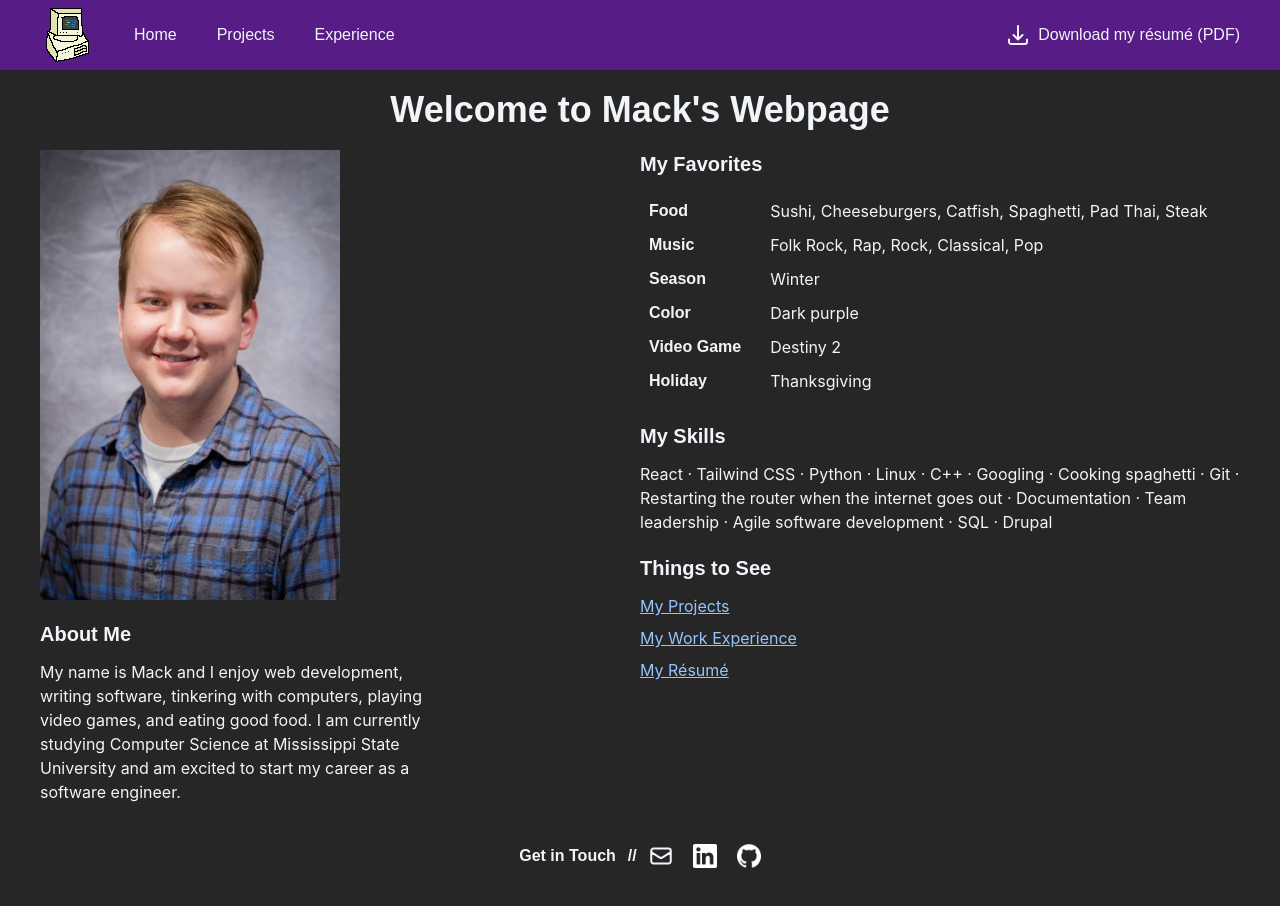
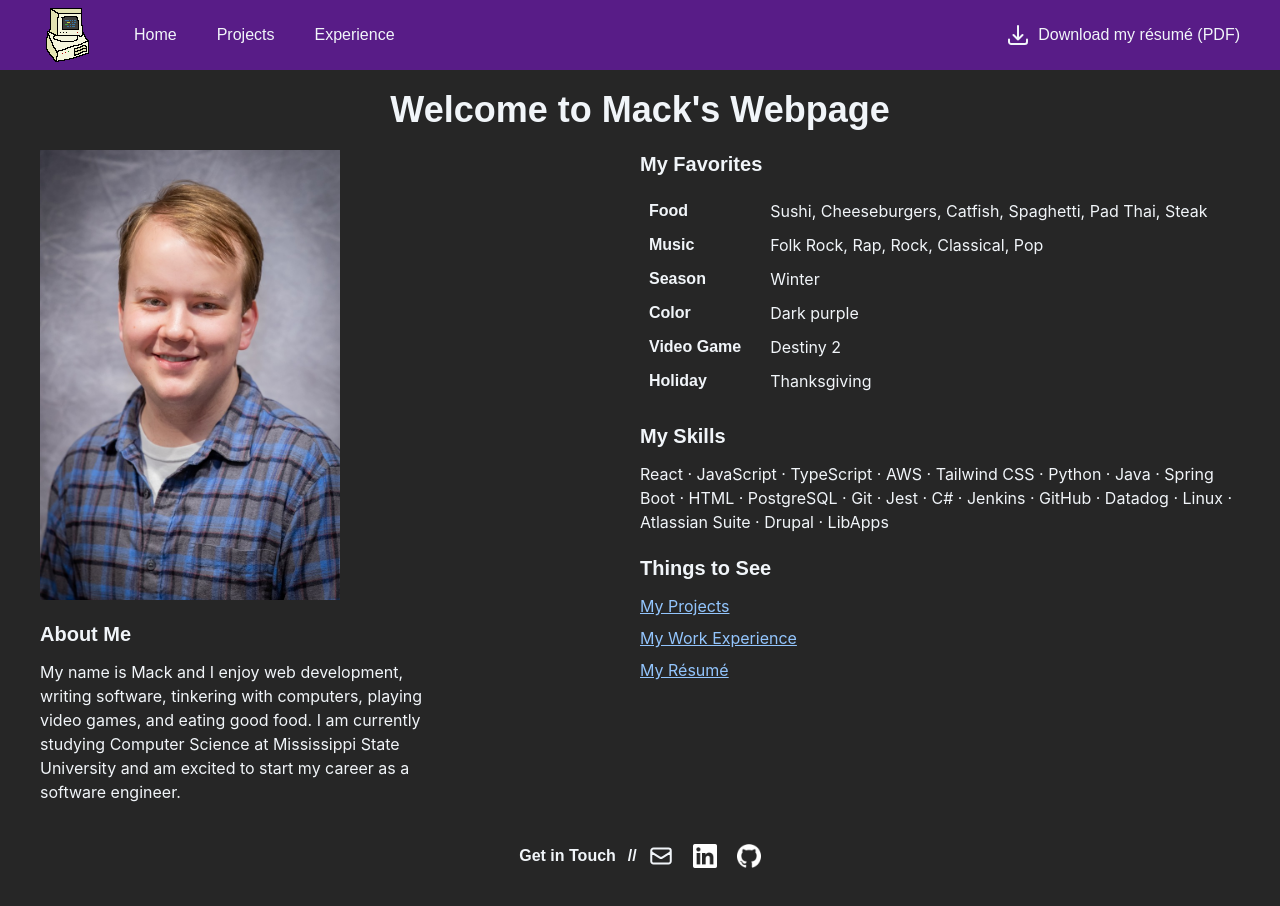
Before and after one commit to mackhack321/mackstanley.com, a React (Create React App) app: page / in a window 1280 px wide. Built offline with nearby package versions, Linux system fonts and the light colour scheme.

Commit message:
ellucian update

```diff
--- a/src/components/Experiences.js
+++ b/src/components/Experiences.js
@@ -7,6 +7,7 @@ import vitality from "../assets/companylogos/vitality.png";
 import geodis from "../assets/companylogos/geodis.png";
 import kroger from "../assets/companylogos/kroger.png";
 import hsof from "../assets/companylogos/hsof.png";
+import ellucian from "../assets/companylogos/ellucian.png";
 
 export default function Experiences() {
   return (
@@ -15,6 +16,32 @@ export default function Experiences() {
         My Work Experience
       </h1>
       <div className="flex flex-col space-y-10">
+        <Experience
+          company="Ellucian"
+          position="Software Engineering Intern"
+          logo={ellucian}
+          startDate="May 2023"
+          endDate="August 2023"
+        >
+          <ul className="list-inside list-disc">
+            <li>
+              Utilize 10+ AWS services to orchestrate the ingestion and
+              transformation of terabytes of data.
+            </li>
+            <li>
+              Maintain and improve data lake services providing data analytics
+              to 45+ universities.
+            </li>
+            <li>
+              Create automated monitoring pipelines with Jenkins for 65+
+              production tenants.
+            </li>
+            <li>
+              Improve unit testing in JavaScript with Jest and C# with xUnit and
+              Moq.
+            </li>
+          </ul>
+        </Experience>
         <Experience
           company="Mississippi State University Libraries"
           position="Web Development Student Assistant"
--- a/src/components/Home.js
+++ b/src/components/Home.js
@@ -25,8 +25,8 @@ export default function Home() {
             <p className="lg:w-2/3">
               My name is Mack and I enjoy web development, writing software,
               tinkering with computers, playing video games, and eating good
-              food. I am currently studying Computer Science at Mississippi State
-              University and am excited to start my career as a software
+              food. I am currently studying Computer Science at Mississippi
+              State University and am excited to start my career as a software
               engineer.
             </p>
           </div>
--- a/src/data.js
+++ b/src/data.js
@@ -49,17 +49,23 @@ export const favorites = [
 
 export const skills = [
   "React",
+  "JavaScript",
+  "TypeScript",
+  "AWS",
   "Tailwind CSS",
   "Python",
+  "Java",
+  "Spring Boot",
+  "HTML",
+  "PostgreSQL",
+  "Git",
+  "Jest",
+  "C#",
+  "Jenkins",
+  "GitHub",
+  "Datadog",
   "Linux",
-  "C++",
-  "Googling",
-  "Cooking spaghetti",
-  "Git",
-  "Restarting the router when the internet goes out",
-  "Documentation",
-  "Team leadership",
-  "Agile software development",
-  "SQL",
+  "Atlassian Suite",
   "Drupal",
+  "LibApps",
 ];
```
Also changed, not shown: src/assets/companylogos/ellucian.png (added), 1 other file (tests, documents, lock files or other folders).
